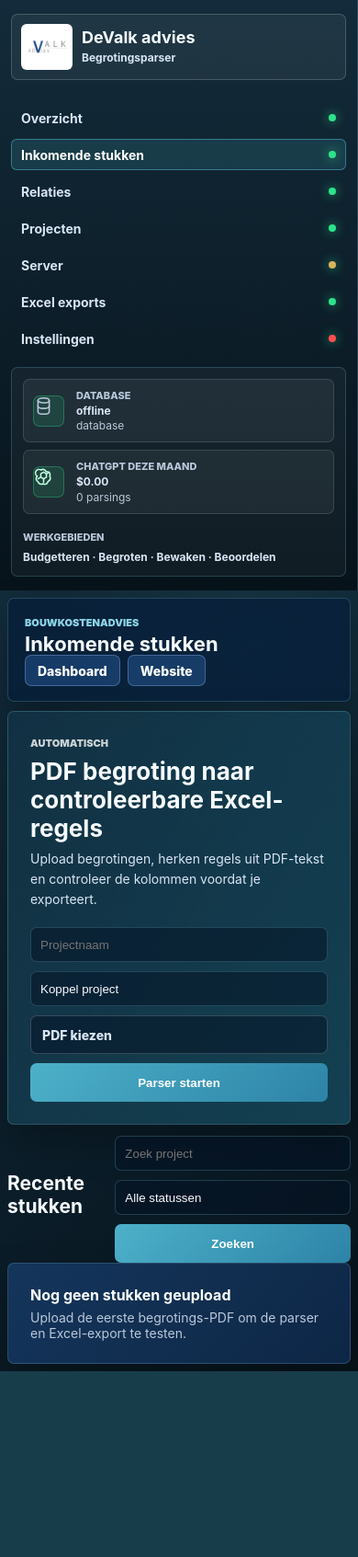
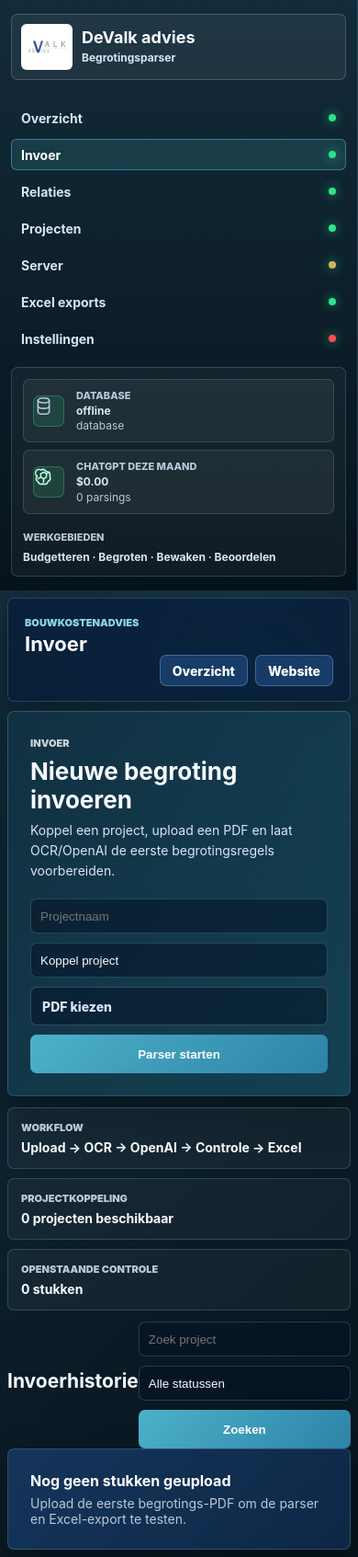
Before and after one commit to thomasdeijkers/devalkadvies, a FastAPI app: page /documents in a window 390 px wide. Shown: the whole page at 92% size. Before the commit the page ends 1491 px from the top, so only its background shows below. Run offline with FastAPI, Linux system fonts and the light colour scheme; data that the repository does not hold is empty.

Commit message:
Improve invoer page layout

```diff
--- a/annemieke_app/static/styles.css
+++ b/annemieke_app/static/styles.css
@@ -262,6 +262,8 @@ a {
 .top-actions {
   display: flex;
   gap: 8px;
+  flex-wrap: wrap;
+  justify-content: flex-end;
 }
 
 .ghost-button,
@@ -316,9 +318,9 @@ button:hover {
 
 .hero-band {
   display: grid;
-  grid-template-columns: minmax(0, 1fr) 430px;
+  grid-template-columns: minmax(0, 1fr);
   gap: 20px;
-  align-items: end;
+  align-items: start;
   padding: 24px;
   background:
     linear-gradient(120deg, rgba(18, 48, 66, 0.98), rgba(20, 68, 86, 0.88)),
@@ -338,9 +340,47 @@ button:hover {
 }
 
 .upload-form {
+  display: flex;
+  flex-wrap: wrap;
+  gap: 10px;
+  width: 100%;
+}
+
+.upload-form > input,
+.upload-form > select,
+.upload-form .file-picker {
+  flex: 1 1 190px;
+  min-width: 0;
+}
+
+.upload-form button {
+  flex: 0 0 150px;
+}
+
+.input-overview {
   display: grid;
-  grid-template-columns: minmax(160px, 0.9fr) minmax(180px, 1fr) 170px 150px;
+  grid-template-columns: repeat(3, minmax(0, 1fr));
   gap: 10px;
+}
+
+.input-overview article {
+  padding: 14px;
+  border: 1px solid var(--line);
+  border-radius: 7px;
+  background: rgba(255, 255, 255, 0.045);
+}
+
+.input-overview span {
+  display: block;
+  color: var(--muted);
+  font-size: 11px;
+  font-weight: 900;
+  text-transform: uppercase;
+}
+
+.input-overview strong {
+  display: block;
+  margin-top: 6px;
 }
 
 .file-picker {
@@ -780,6 +820,7 @@ textarea {
 
 .filter-form {
   width: min(620px, 100%);
+  flex-wrap: wrap;
 }
 
 .filter-form input,
@@ -926,6 +967,7 @@ pre {
   .metrics,
   .pipeline-grid,
   .data-grid,
+  .input-overview,
   .server-grid {
     grid-template-columns: 1fr;
   }
--- a/annemieke_app/templates/base.html
+++ b/annemieke_app/templates/base.html
@@ -21,7 +21,7 @@
         </a>
         <nav class="side-nav" aria-label="Hoofdmenu">
           <a class="{% if active_page == 'overview' %}active{% endif %}" href="/"><span>Overzicht</span><i></i></a>
-          <a class="{% if active_page == 'documents' %}active{% endif %}" href="/documents"><span>Inkomende stukken</span><i></i></a>
+          <a class="{% if active_page == 'documents' %}active{% endif %}" href="/documents"><span>Invoer</span><i></i></a>
           <a class="{% if active_page == 'relations' %}active{% endif %}" href="/relations"><span>Relaties</span><i></i></a>
           <a class="{% if active_page == 'projects' %}active{% endif %}" href="/projects"><span>Projecten</span><i></i></a>
           <a class="{% if active_page == 'server' %}active{% endif %}" href="/server"><span>Server</span><i class="warn"></i></a>
@@ -72,7 +72,7 @@
             <h1>{% block page_title %}Werkbak voor begrotingen{% endblock %}</h1>
           </div>
           <div class="top-actions">
-            <a href="/" class="ghost-button">Dashboard</a>
+            <a href="/" class="ghost-button">Overzicht</a>
             <a href="https://www.devalkadvies.nl/" class="ghost-button">Website</a>
           </div>
         </header>
--- a/annemieke_app/templates/dashboard.html
+++ b/annemieke_app/templates/dashboard.html
@@ -1,7 +1,7 @@
 {% extends "base.html" %}
 
 {% block page_title %}
-  {% if active_page == "documents" %}Inkomende stukken
+  {% if active_page == "documents" %}Invoer
   {% elif active_page == "relations" %}Relaties
   {% elif active_page == "projects" %}Projecten
   {% elif active_page == "server" %}Server overzicht
@@ -14,9 +14,9 @@
   {% if active_page in ["overview", "documents"] %}
   <section class="hero-band">
     <div>
-      <span class="eyebrow accent">Automatisch</span>
-      <h2>PDF begroting naar controleerbare Excel-regels</h2>
-      <p>Upload begrotingen, herken regels uit PDF-tekst en controleer de kolommen voordat je exporteert.</p>
+      <span class="eyebrow accent">{% if active_page == "documents" %}Invoer{% else %}Automatisch{% endif %}</span>
+      <h2>{% if active_page == "documents" %}Nieuwe begroting invoeren{% else %}PDF begroting naar controleerbare Excel-regels{% endif %}</h2>
+      <p>{% if active_page == "documents" %}Koppel een project, upload een PDF en laat OCR/OpenAI de eerste begrotingsregels voorbereiden.{% else %}Upload begrotingen, herken regels uit PDF-tekst en controleer de kolommen voordat je exporteert.{% endif %}</p>
     </div>
     <form action="/documents" method="post" enctype="multipart/form-data" class="upload-form">
       <input name="project_name" placeholder="Projectnaam">
@@ -32,6 +32,23 @@
       </label>
       <button type="submit">Parser starten</button>
     </form>
+  </section>
+  {% endif %}
+
+  {% if active_page == "documents" %}
+  <section class="input-overview">
+    <article>
+      <span>Workflow</span>
+      <strong>Upload → OCR → OpenAI → Controle → Excel</strong>
+    </article>
+    <article>
+      <span>Projectkoppeling</span>
+      <strong>{{ project_options|length }} projecten beschikbaar</strong>
+    </article>
+    <article>
+      <span>Openstaande controle</span>
+      <strong>{{ needs_review }} stukken</strong>
+    </article>
   </section>
   {% endif %}
 
@@ -238,7 +255,7 @@
   {% if active_page in ["overview", "documents"] %}
   <section id="documents" class="document-list">
     <div class="section-heading">
-      <h2>Recente stukken</h2>
+      <h2>{% if active_page == "documents" %}Invoerhistorie{% else %}Recente stukken{% endif %}</h2>
       <form action="/documents" method="get" class="filter-form">
         <input name="project" value="{{ selected_project }}" placeholder="Zoek project">
         <select name="status">
```
